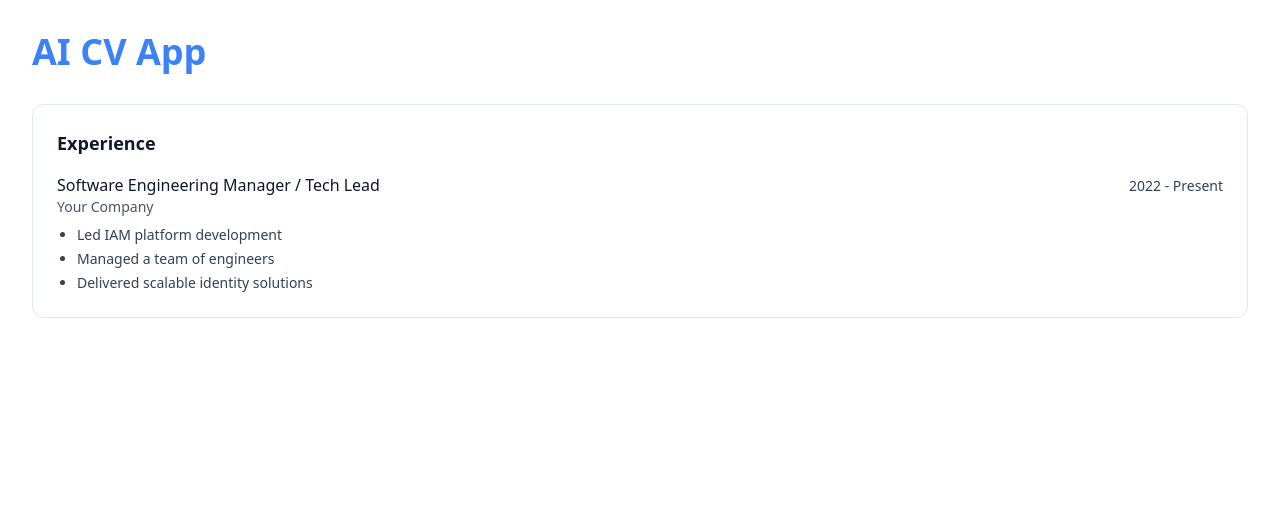
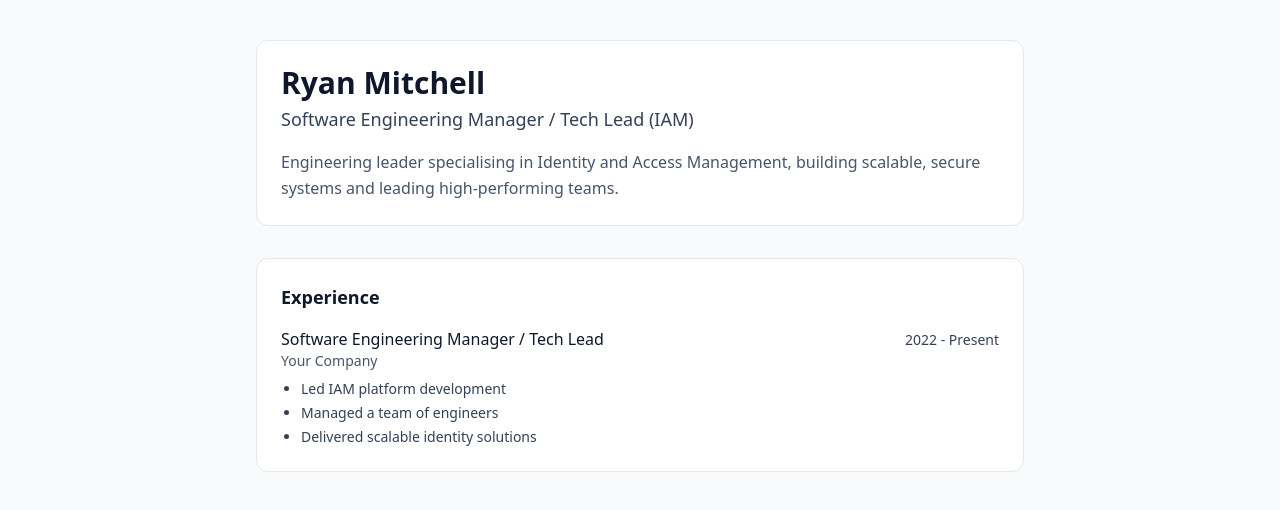
Before and after one commit to ryan-mitchell-code/cv, a React (Vite) app: page / in a window 1280 px wide. Shown: the top 510 px of the page. Built offline with nearby package versions, Linux system fonts and the light colour scheme.

Commit message:
cv-003 Profile Section

```diff
--- a/src/App.tsx
+++ b/src/App.tsx
@@ -1,10 +1,13 @@
 import { ExperienceSection } from "./sections/ExperienceSection";
+import { ProfileSection } from "./sections/ProfileSection";
 
 function App() {
   return (
-    <div className="p-8 space-y-8">
-      <h1 className="text-4xl font-bold text-blue-500">AI CV App</h1>
-      <ExperienceSection />
+    <div className="min-h-screen bg-slate-50 py-10 px-4">
+      <div className="mx-auto max-w-3xl space-y-8">
+        <ProfileSection />
+        <ExperienceSection />
+      </div>
     </div>
   );
 }
--- /dev/null
+++ b/src/data/profile.ts
@@ -0,0 +1,8 @@
+import type { Profile } from "../types/cv";
+
+export const profile: Profile = {
+  name: "Ryan Mitchell",
+  title: "Software Engineering Manager / Tech Lead (IAM)",
+  summary:
+    "Engineering leader specialising in Identity and Access Management, building scalable, secure systems and leading high-performing teams.",
+};
--- /dev/null
+++ b/src/sections/ProfileSection.tsx
@@ -0,0 +1,13 @@
+import { profile } from "../data/profile";
+
+export function ProfileSection() {
+  return (
+    <section className="rounded-xl border border-slate-200 bg-white p-6">
+      <h1 className="text-3xl font-bold text-slate-900">{profile.name}</h1>
+      <p className="mt-1 text-lg font-medium text-slate-700">{profile.title}</p>
+      <p className="mt-4 text-base leading-relaxed text-slate-600">
+        {profile.summary}
+      </p>
+    </section>
+  );
+}
--- a/src/types/cv.ts
+++ b/src/types/cv.ts
@@ -5,3 +5,9 @@ export interface Experience {
   end: string;
   achievements: string[];
 }
+
+export interface Profile {
+  name: string;
+  title: string;
+  summary: string;
+}
```
